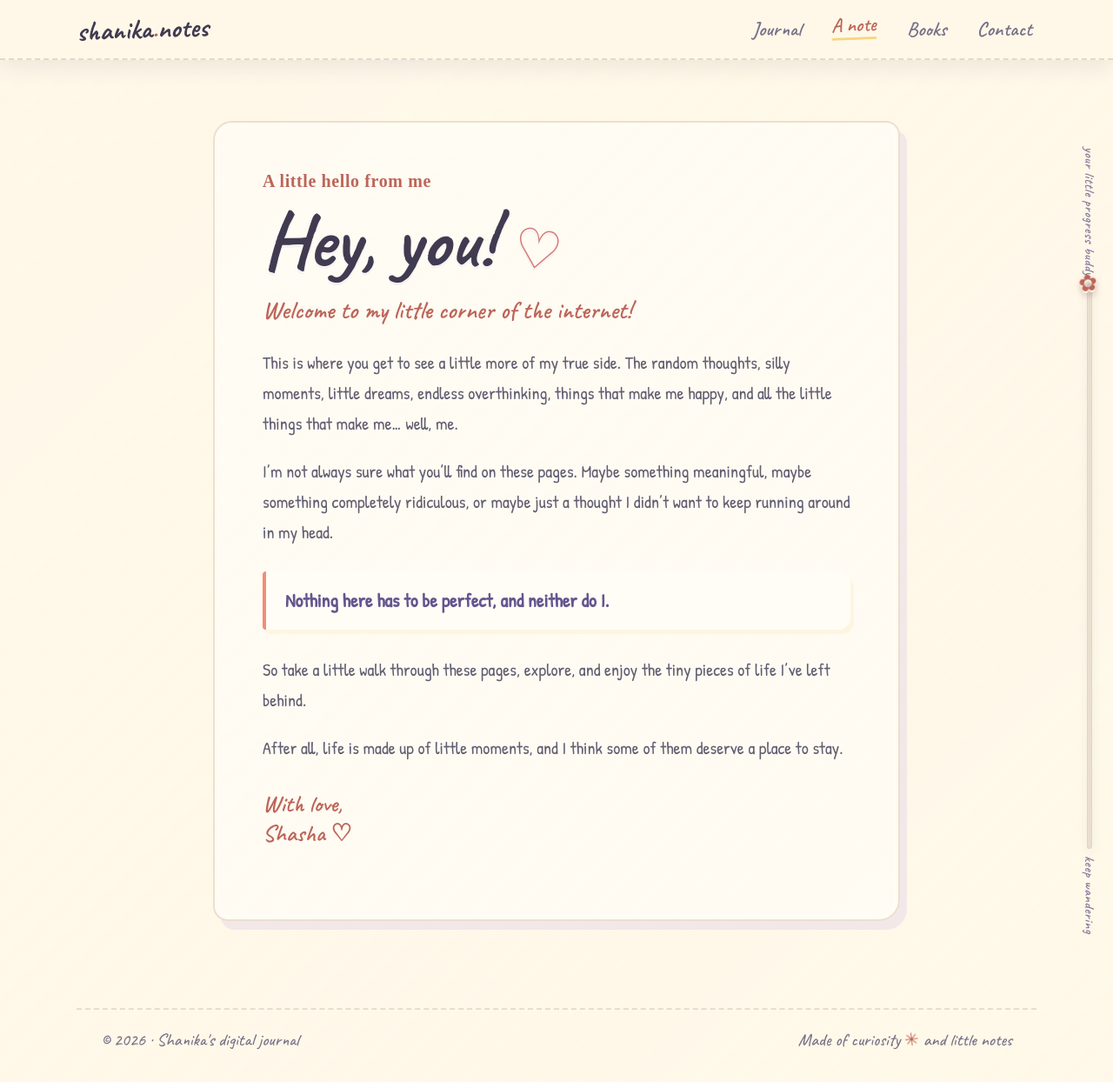
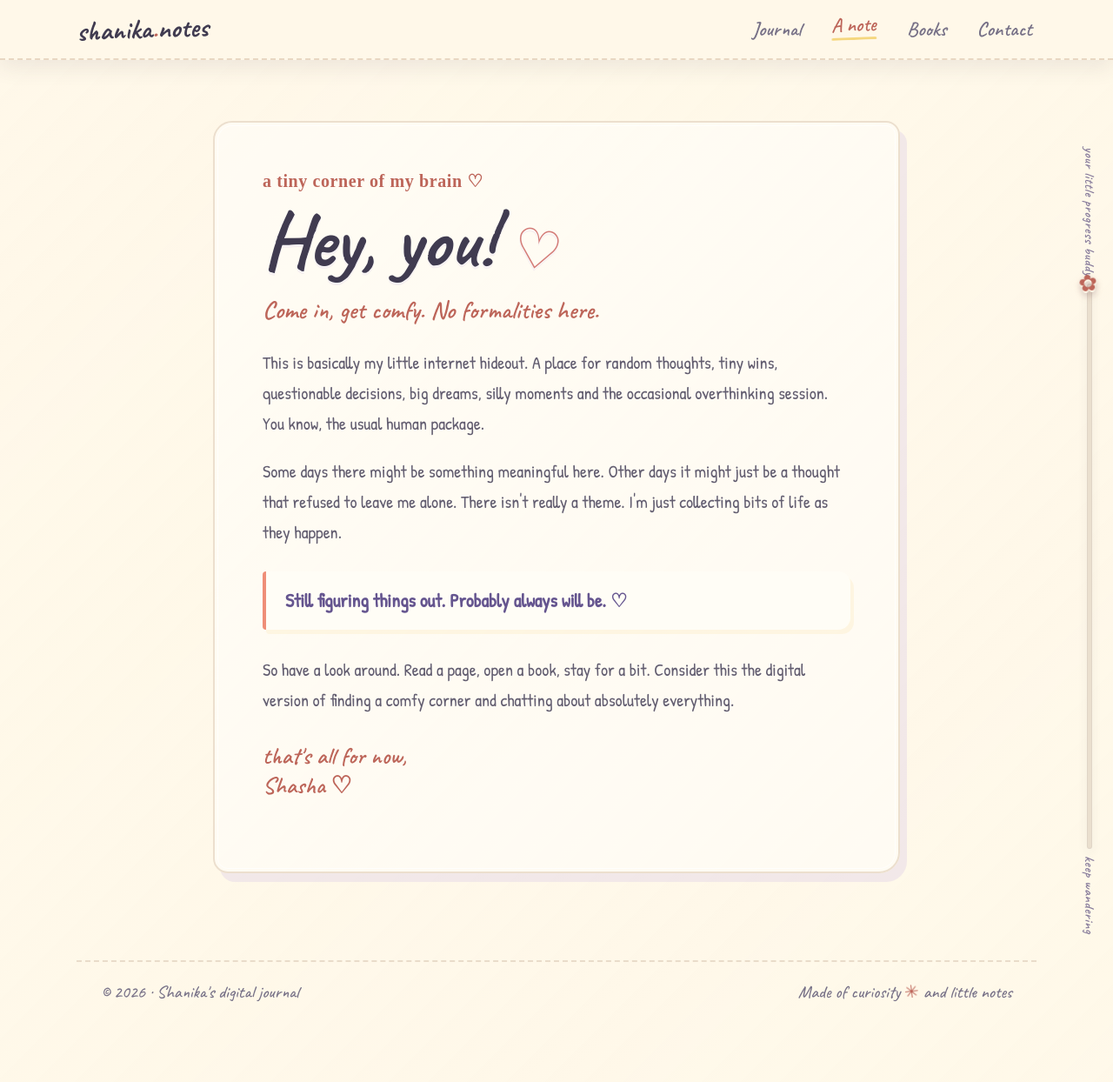
Before and after one commit to shanikashameems/shanikashameems.github.io, a Jekyll site: the page built from about.md, in a window 1280 px wide and 1244 px high. Shown: the whole window at 87% size. Built offline with Jekyll 4.4.1, drawn with Linux system fonts in a browser that asks for light colours; some web fonts are replaced.

Commit message:
Make the about note more relaxed and personal

```diff
--- a/about.md
+++ b/about.md
@@ -5,30 +5,27 @@ title: A note
 ---
 
 <article class="content-page reveal note-page">
-  <div class="eyebrow">A little hello from me</div>
+  <div class="eyebrow">a tiny corner of my brain ♡</div>
   <h1>Hey, you! <span class="note-heart">♡</span></h1>
-  <p class="note-welcome">Welcome to my little corner of the internet!</p>
+  <p class="note-welcome">Come in, get comfy. No formalities here.</p>
 
-  <p>This is where you get to see a little more of my true side. The random thoughts, silly moments, little dreams, endless overthinking, things that make me happy, and all the little things that make me… well, me.</p>
+  <p>This is basically my little internet hideout. A place for random thoughts, tiny wins, questionable decisions, big dreams, silly moments and the occasional overthinking session. You know, the usual human package.</p>
 
-  <p>I’m not always sure what you’ll find on these pages. Maybe something meaningful, maybe something completely ridiculous, or maybe just a thought I didn’t want to keep running around in my head.</p>
+  <p>Some days there might be something meaningful here. Other days it might just be a thought that refused to leave me alone. There isn't really a theme. I'm just collecting bits of life as they happen.</p>
 
-  <div class="note-quote" role="note">Nothing here has to be perfect, and neither do I.</div>
+  <div class="note-quote" role="note">Still figuring things out. Probably always will be. ♡</div>
 
-  <p>So take a little walk through these pages, explore, and enjoy the tiny pieces of life I’ve left behind.</p>
+  <p>So have a look around. Read a page, open a book, stay for a bit. Consider this the digital version of finding a comfy corner and chatting about absolutely everything.</p>
 
-  <p>After all, life is made up of little moments, and I think some of them deserve a place to stay.</p>
-
-  <p class="note-signoff">With love,<br>Shasha ♡</p>
+  <p class="note-signoff">that's all for now,<br>Shasha ♡</p>
 </article>
 
 <style>
   .note-page{max-width:790px;padding:clamp(25px,5vw,55px);position:relative}
   .note-page h1{margin:16px 0 10px}
-  .note-page .note-heart{display:inline-block;color:#d47d78;font: .7em var(--caveat);vertical-align:middle;transform:rotate(10deg)}
+  .note-page .note-heart{display:inline-block;color:#d47d78;font:.7em var(--caveat);vertical-align:middle;transform:rotate(10deg)}
   .note-page .note-welcome{font:600 1.8rem var(--caveat);color:var(--coral-dark);margin:0 0 24px}
   .note-page p{font-size:1.25rem;line-height:1.75;max-width:680px}
-  .note-page .note-quote{display:block;box-sizing:border-box;width:100%;margin:28px 0;padding:18px 22px;border-left:4px solid var(--coral);background:#fffdf6;border-radius:4px 14px 14px 4px;color:#65558f;font:700 1.35rem/1.45 var(--hand);letter-spacing:0;word-spacing:normal;white-space:normal;overflow-wrap:anywhere;opacity:1;visibility:visible;text-indent:0;transform:none;box-shadow:4px 5px 0 rgba(245,215,126,.15)}
-  .note-page .note-quote::first-letter{color:#65558f;font:inherit;opacity:1}
+  .note-page .note-quote{display:block;box-sizing:border-box;width:100%;margin:28px 0;padding:18px 22px;border-left:4px solid var(--coral);background:#fffdf6;border-radius:4px 14px 14px 4px;color:#65558f;font:700 1.35rem/1.45 var(--hand);letter-spacing:0;white-space:normal;overflow-wrap:anywhere;box-shadow:4px 5px 0 rgba(245,215,126,.15)}
   .note-page .note-signoff{font:600 1.7rem/1.25 var(--caveat);color:var(--coral-dark);margin-top:30px}
 </style>
```
